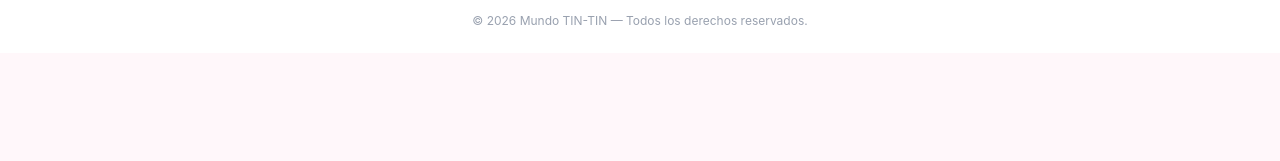
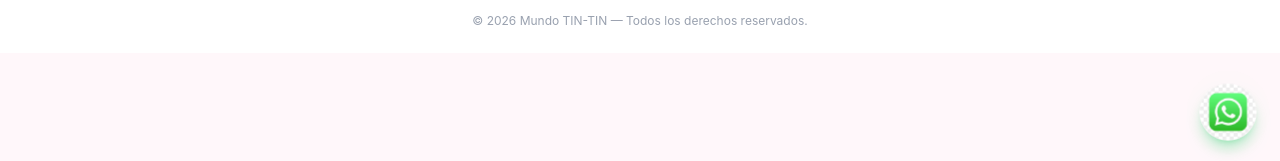
Before and after one commit to Nelson-Sosa/Mundo-Tin-Tin, a React (Vite) app: page /catalogo in a window 1280 px wide. Shown: the part 636-797 px from the top of the page. Built offline with nearby package versions, Linux system fonts and the light colour scheme; no server answers; the database is empty.

Commit message:
feat: implement catalog page with search, filtering, and WhatsApp contact button

```diff
--- a/src/components/public/PublicLayout.jsx
+++ b/src/components/public/PublicLayout.jsx
@@ -1,5 +1,6 @@
 import { Outlet, Link } from "react-router-dom";
 import { LogIn } from "lucide-react";
+import WhatsappFloat from "./WhatsappFloat";
 
 export default function PublicLayout() {
   return (
@@ -37,6 +38,8 @@ export default function PublicLayout() {
         <Outlet />
       </main>
 
+      <WhatsappFloat />
+
       <footer className="border-t border-border bg-white py-6 text-center text-xs text-gray-400">
         &copy; {new Date().getFullYear()} Mundo TIN-TIN &mdash; Todos los derechos reservados.
       </footer>
--- /dev/null
+++ b/src/components/public/WhatsappFloat.jsx
@@ -0,0 +1,69 @@
+import { useState, useEffect } from "react";
+import { useLocation } from "react-router-dom";
+import { getWhatsappNumber } from "../../services/settingsService";
+
+const CATALOG_MSG = "Hola, vi el catálogo de Mundo TIN-TIN y quisiera hacer una consulta 😊";
+const DETAIL_MSG = "Hola, quisiera consultar por un producto que vi en el catálogo de Mundo TIN-TIN";
+
+function buildUrl(phone, isDetail) {
+  const text = isDetail ? DETAIL_MSG : CATALOG_MSG;
+  return `https://wa.me/${phone.replace(/\D/g, "")}?text=${encodeURIComponent(text)}`;
+}
+
+export default function WhatsappFloat() {
+  const { pathname } = useLocation();
+  const [phone, setPhone] = useState(null);
+  const [ready, setReady] = useState(false);
+
+  useEffect(() => {
+    getWhatsappNumber()
+      .then((num) => setPhone(num || null))
+      .finally(() => setReady(true));
+  }, []);
+
+  if (!ready) return null;
+  if (!phone) return null;
+
+  const isDetail = pathname !== "/catalogo" && pathname.startsWith("/catalogo/");
+  const url = buildUrl(phone, isDetail);
+
+  return (
+    <>
+      <style>{`
+        @keyframes wa-pulse {
+          0%, 100% { transform: scale(1); }
+          50% { transform: scale(1.06); }
+        }
+        @keyframes wa-ring {
+          0% { transform: scale(1); opacity: 0.35; }
+          100% { transform: scale(1.5); opacity: 0; }
+        }
+        .wa-pulse { animation: wa-pulse 3s ease-in-out infinite; }
+        .wa-pulse:hover { animation: none; }
+        .wa-ring { animation: wa-ring 3s ease-out infinite; }
+      `}</style>
+
+      <div className="fixed bottom-5 right-5 z-50 flex flex-col items-end sm:bottom-6 sm:right-6">
+        <a
+          href={url}
+          target="_blank"
+          rel="noopener noreferrer"
+          aria-label="Contactar por WhatsApp"
+          className="group relative wa-pulse block h-12 w-12 rounded-full shadow-lg shadow-green-500/30 transition-all duration-200 hover:scale-110 hover:shadow-xl hover:shadow-green-500/40 focus-visible:outline-none focus-visible:ring-2 focus-visible:ring-green-500 focus-visible:ring-offset-2 active:scale-95 sm:h-14 sm:w-14"
+        >
+          <span className="wa-ring pointer-events-none absolute inset-0 rounded-full bg-green-500/30" />
+
+          <img
+            src="/logoWhattssapp.jpg"
+            alt=""
+            className="relative h-full w-full rounded-full object-cover"
+          />
+
+          <span className="pointer-events-none absolute right-full mr-3 top-1/2 hidden -translate-y-1/2 whitespace-nowrap rounded-lg bg-gray-800/90 px-3 py-1.5 text-xs font-medium text-white shadow-sm backdrop-blur-sm opacity-0 transition-opacity duration-200 group-hover:opacity-100 sm:block">
+            ¿Necesitás ayuda?
+          </span>
+        </a>
+      </div>
+    </>
+  );
+}
--- a/src/pages/public/Catalog.jsx
+++ b/src/pages/public/Catalog.jsx
@@ -2,7 +2,6 @@ import { useState, useEffect, useMemo } from "react";
 import { Search, SlidersHorizontal, X, Package, AlertCircle } from "lucide-react";
 import { getActiveProducts } from "../../services/publicProductService";
 import ProductCard from "../../components/public/ProductCard";
-import WhatsAppButton from "../../components/public/WhatsAppButton";
 
 const SORT_OPTIONS = [
   { value: "newest", label: "Más recientes" },
@@ -243,8 +242,6 @@ export default function Catalog() {
         </p>
       )}
 
-      {/* Floating WhatsApp */}
-      <WhatsAppButton variant="floating" />
     </div>
   );
 }
```
Also changed, not shown: public/logoWhattssapp.jpg (added), 1 other file (tests, documents, lock files or other folders).
